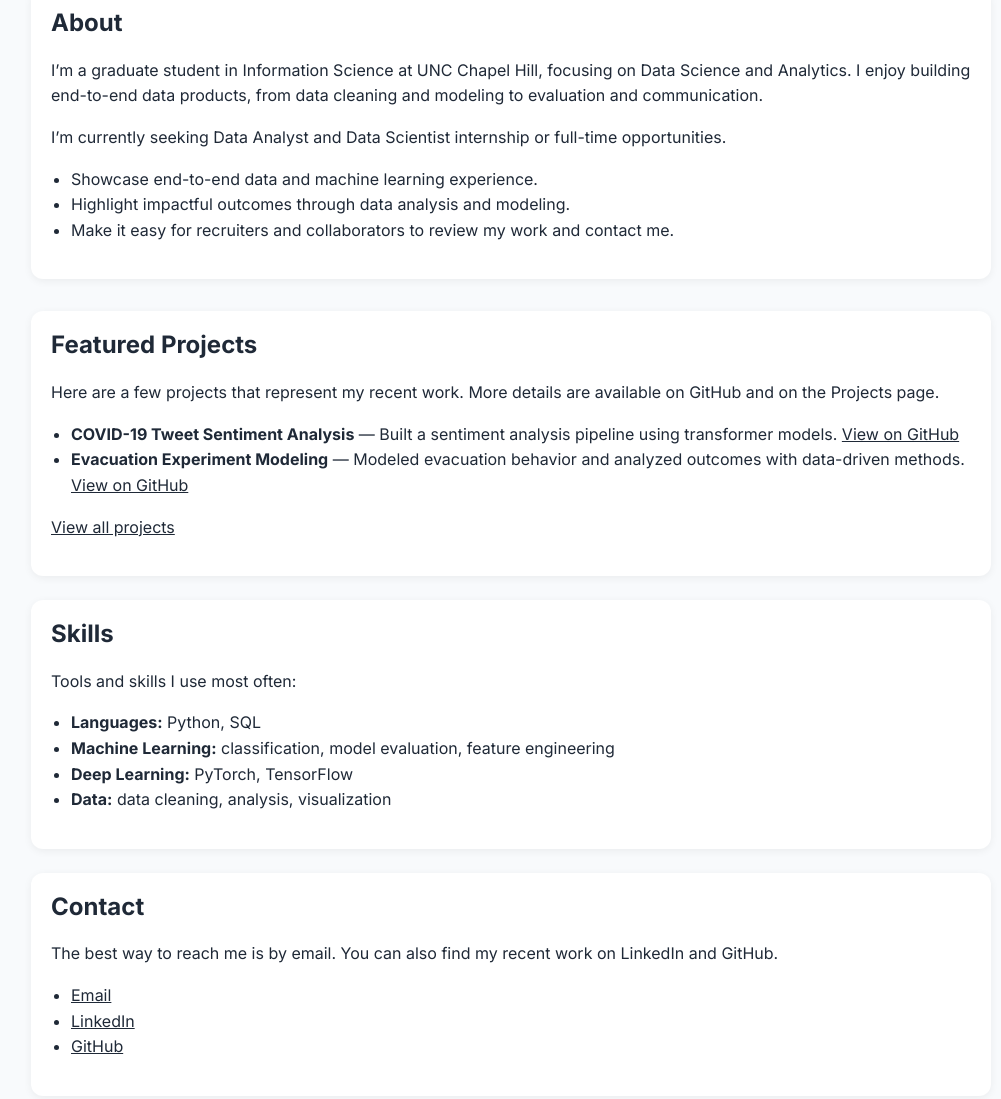
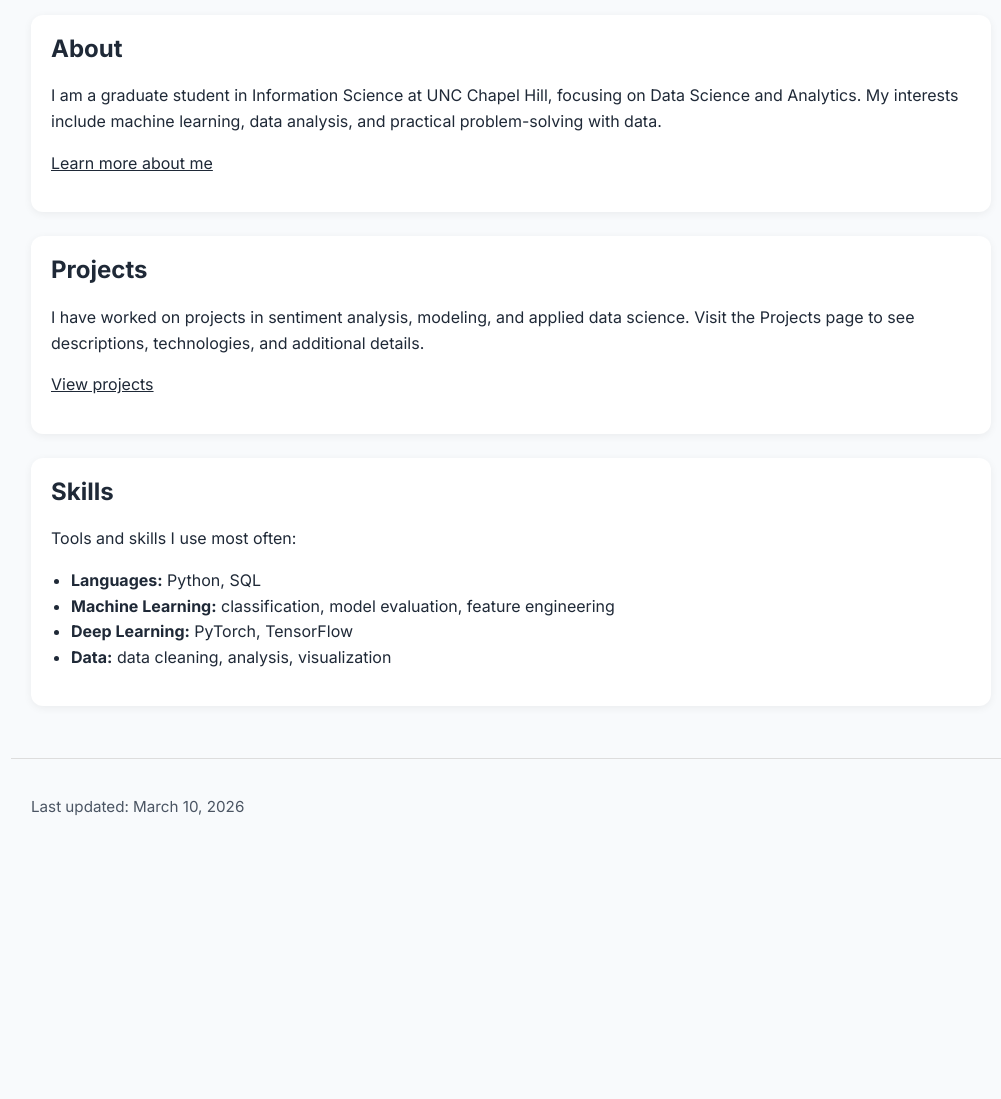
Before and after one commit to Havent-seen/inls572, a plain HTML site: page index.html in a window 1280 px wide. Shown: the part 749-1848 px from the top of the page, without its empty margins (129-1130 px from the left). After the commit the page ends 1603 px from the top, so only its background shows below. Drawn offline with Linux system fonts and the light colour scheme.

Commit message:
Add files via upload

```diff
--- a/index.html
+++ b/index.html
@@ -15,7 +15,7 @@
 <header>
   <h1>Haonian Wang</h1>
   <p>Data Science & Analytics | Portfolio Homepage</p>
-
+  <button id="theme-toggle">Toggle Dark Mode</button>
 <nav aria-label="Site navigation">
   <h2>Navigation</h2>
   <ul class="nav-links">
@@ -44,38 +44,22 @@
     </div>
   </section>
 
-  <section id="about">
+  <section id="about-preview">
     <h2>About</h2>
     <p>
-      I’m a graduate student in Information Science at UNC Chapel Hill, focusing on Data Science and Analytics.
-      I enjoy building end-to-end data products, from data cleaning and modeling to evaluation and communication.
+      I am a graduate student in Information Science at UNC Chapel Hill, focusing on Data Science and Analytics.
+      My interests include machine learning, data analysis, and practical problem-solving with data.
     </p>
-    <p>
-      I’m currently seeking Data Analyst and Data Scientist internship or full-time opportunities.
-    </p>
-    <ul>
-      <li>Showcase end-to-end data and machine learning experience.</li>
-      <li>Highlight impactful outcomes through data analysis and modeling.</li>
-      <li>Make it easy for recruiters and collaborators to review my work and contact me.</li>
-    </ul>
+    <p><a href="about.html">Learn more about me</a></p>
   </section>
 
-  <section id="projects">
-    <h2>Featured Projects</h2>
+  <section id="projects-preview">
+    <h2>Projects</h2>
     <p>
-      Here are a few projects that represent my recent work. More details are available on GitHub and on the Projects page.
+      I have worked on projects in sentiment analysis, modeling, and applied data science.
+      Visit the Projects page to see descriptions, technologies, and additional details.
     </p>
-    <ul>
-      <li>
-        <strong>COVID-19 Tweet Sentiment Analysis</strong> — Built a sentiment analysis pipeline using transformer models.
-        <a href="https://github.com/Havent-seen" target="_blank" rel="noopener">View on GitHub</a>
-      </li>
-      <li>
-        <strong>Evacuation Experiment Modeling</strong> — Modeled evacuation behavior and analyzed outcomes with data-driven methods.
-        <a href="https://github.com/Havent-seen" target="_blank" rel="noopener">View on GitHub</a>
-      </li>
-    </ul>
-    <p><a href="projects.html">View all projects</a></p>
+    <p><a href="projects.html">View projects</a></p>
   </section>
 
   <section id="skills">
@@ -89,20 +73,11 @@
     </ul>
   </section>
 
-  <section id="contact">
-    <h2>Contact</h2>
-    <p>
-      The best way to reach me is by email. You can also find my recent work on LinkedIn and GitHub.
-    </p>
-    <ul>
-      <li><a href="mailto:frankwhn0227@outlook.com">Email</a></li>
-      <li><a href="https://www.linkedin.com/in/haonian-wang-465636354" target="_blank" rel="noopener">LinkedIn</a></li>
-      <li><a href="https://github.com/Havent-seen" target="_blank" rel="noopener">GitHub</a></li>
-    </ul>
-  </section>
 </main>
 
 <footer>
   <p>Last updated: <time datetime="2026-03-10">March 10, 2026</time></p>
-</footer></body>
+</footer>
+<script src="script.js"></script>
+</body>
 </html>
```
